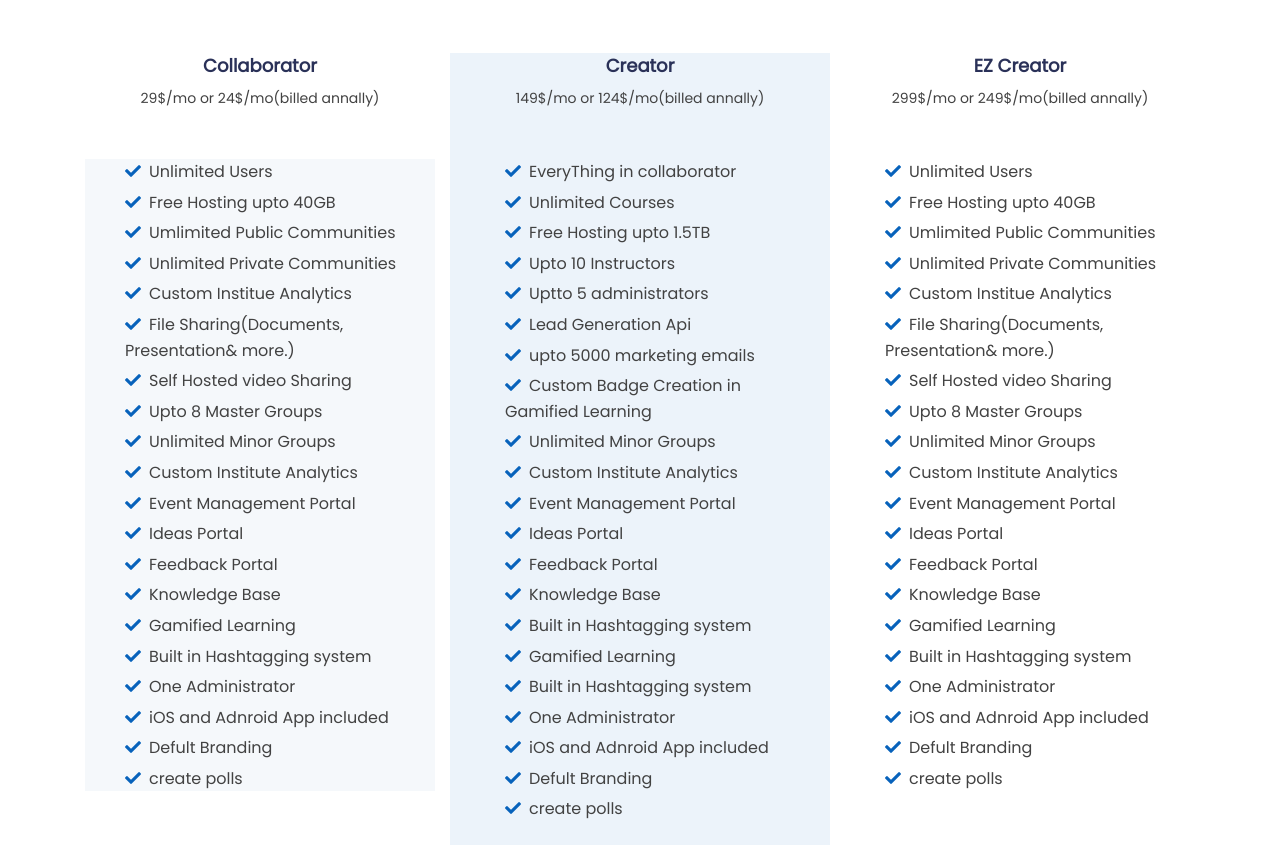
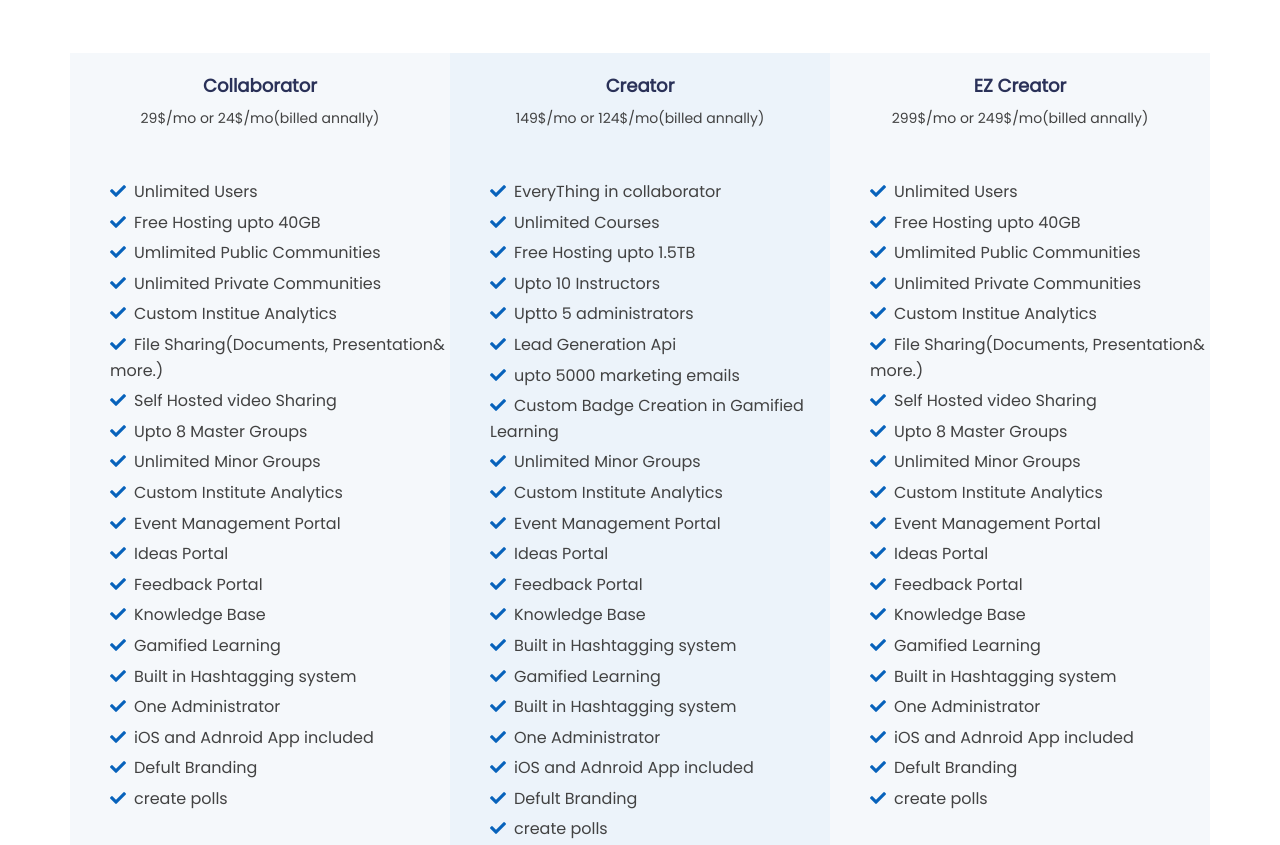
Before and after one commit to akshitkumar450/EZ-Colab, a plain HTML site: page pricing.html in a window 1280 px wide. Shown: the part 697-1542 px from the top of the page. Drawn offline with Linux system fonts and the light colour scheme.

Commit message:
pricing plan back color

```diff
--- a/css/mystyles.css
+++ b/css/mystyles.css
@@ -214,10 +214,12 @@
   height: auto;
   object-fit: contain;
 }
-
+.plan-collaborator {
+  background-color: #f5f8fb;
+  padding: 20px 0;
+}
 .plan-collaborator-list {
   text-align: left;
-  background-color: #f5f8fb;
   margin-top: 50px;
 }
 
@@ -273,18 +275,24 @@
   font-size: 1.2rem;
   position: relative;
 }
+
 .pricing-plan-btn:hover {
   text-decoration: none;
   color: white;
 }
 .plan-creator {
   background-color: #0761bb13;
+  padding: 20px 0;
 }
 .pricing-form-span {
   color: #0762bb !important;
 }
 .fa-check {
   color: #0762bb !important;
+}
+.plan-ez-creator {
+  background-color: #f5f8fb;
+  padding: 20px 0;
 }
 .plan-creator-list,
 .plan-ez-creator-list {
```
